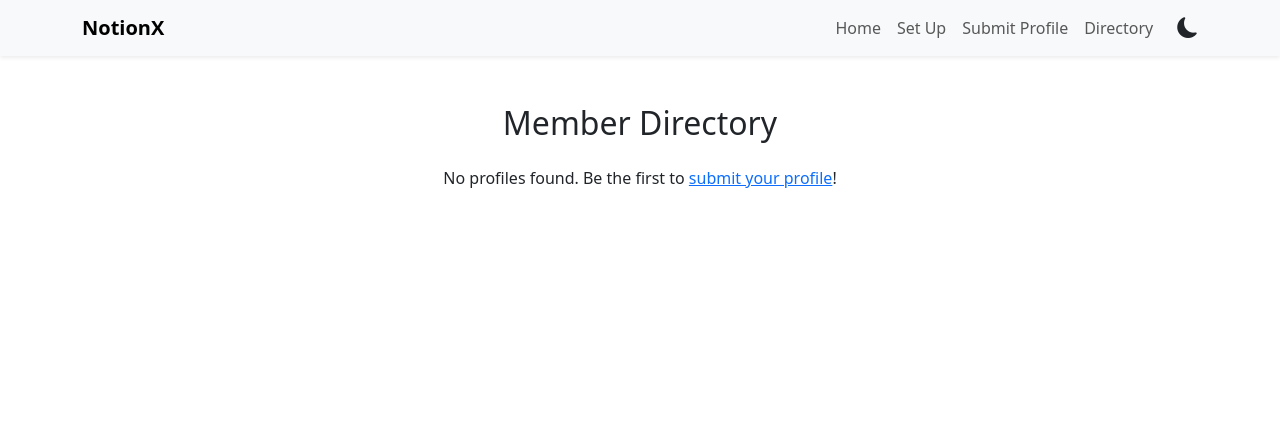
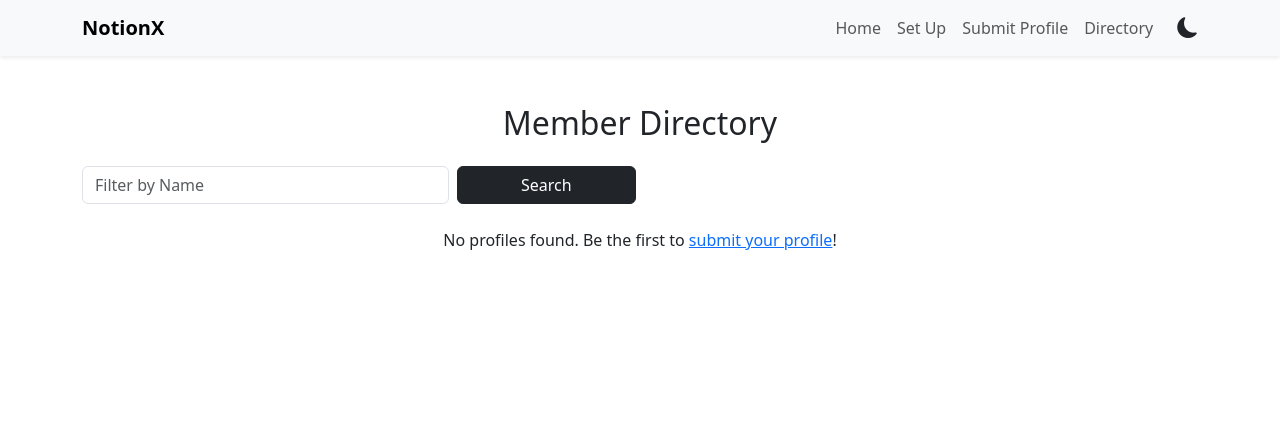
Before and after one commit to Serendipity-scribe-dev/Notion-API-Hackathon, a Django app: page /directory/ in a window 1280 px wide. Shown: the top 444 px of the page. Run offline with Django 5.2, Linux system fonts and the light colour scheme.

Commit message:
search & readme update

```diff
--- a/directory/templates/member_directory.html
+++ b/directory/templates/member_directory.html
@@ -18,12 +18,12 @@
   <script src="https://cdn.jsdelivr.net/npm/bootstrap@5.3.3/dist/js/bootstrap.bundle.min.js" integrity="sha384-YvpcrYf0tY3lHB60NNkmXc5s9fDVZLESaAA55NDzOxhy9GkcIdslK1eN7N6jIeHz"
   crossorigin="anonymous"></script>
 
-  <!-- <form method="get" class="row g-2 mb-4">
+  <form method="get" class="row g-2 mb-4">
     <div class="col-md-4">
-      <input type="text" name="q" class="form-control" placeholder="Search by name" value="{{ search_query }}">
+      <input type="text" name="q" class="form-control" placeholder="Filter by Name" value="{{ search_query }}">
 
     </div>
-    <div class="col-md-3">
+    <!-- <div class="col-md-3">
       <select name="availability" class="form-select">
         <option value="">All Availability</option>
         <option value="full-time" {% if selected_availability == 'full-time' %}selected{% endif %}>Full-time</option>
@@ -31,14 +31,14 @@
         <option value="contract" {% if selected_availability == 'contract' %}selected{% endif %}>Contract</option>
         <option value="freelance" {% if selected_availability == 'freelance' %}selected{% endif %}>Freelance</option>
       </select>
-    </div>
-    <div class="col-md-3">
+    </div> -->
+    <!-- <div class="col-md-3">
       <input type="text" name="skill" class="form-control" placeholder="Search by skill" value="{{ selected_skill }}">
-    </div>
+    </div> -->
     <div class="col-md-2">
       <button type="submit" class="btn btn-dark w-100">Search</button>
     </div>
-  </form> -->
+  </form>
 
   {% if profiles %}
     <div class="row g-4">
--- a/directory/views.py
+++ b/directory/views.py
@@ -185,6 +185,13 @@ def edit_profile(request, id):
         if form.is_valid():
             updated_data = form.cleaned_data
 
+            # Serialize any date/datetime values
+            for key, value in form.cleaned_data.items():
+                if isinstance(value, (datetime.date, datetime.datetime)):
+                    updated_data[key] = value.isoformat()
+                else:
+                    updated_data[key] = value
+
             # Save updated data to model
             profile.data.update(updated_data) # Use update for dictionaries
             profile.save()
@@ -211,14 +218,21 @@ def member_directory(request):
     availability = request.GET.get('availability', '')
     skill = request.GET.get('skill', '')
     profiles = DynamicProfile.objects.all().order_by('-submitted_at')
-
     members = MemberProfile.objects.all().order_by('-submitted_at')
+    search_query = request.GET.get('q')
 
     # Filter by name or bio if query exists
-    if query:
-        members = members.filter(Q(name__icontains=query) | Q(bio__icontains=query))
-        print("Filtered members count:", members.count())  # See if this logs anything
-
+    # if query:
+    #     members = members.filter(Q(name__icontains=query) | Q(bio__icontains=query))
+    #     print("Filtered members count:", members.count())  # See if this logs anything
+    if search_query:
+        # Search for the query within the string representation of the 'data' field
+        profiles = profiles.filter(
+            Q(data__icontains=f'"Name": "{search_query}"') |
+            Q(data__icontains=f'"Name": "{search_query.lower()}"') |
+            Q(data__icontains=f'"Name": "{search_query.upper()}"') |
+            Q(data__icontains=f'"Name": "{search_query.capitalize()}"')
+        )
     # Filter by availability
     if availability:
         members = members.filter(availability__iexact=availability)
```
Also changed, not shown: requirements.txt (+4 -3 lines), README.md.
